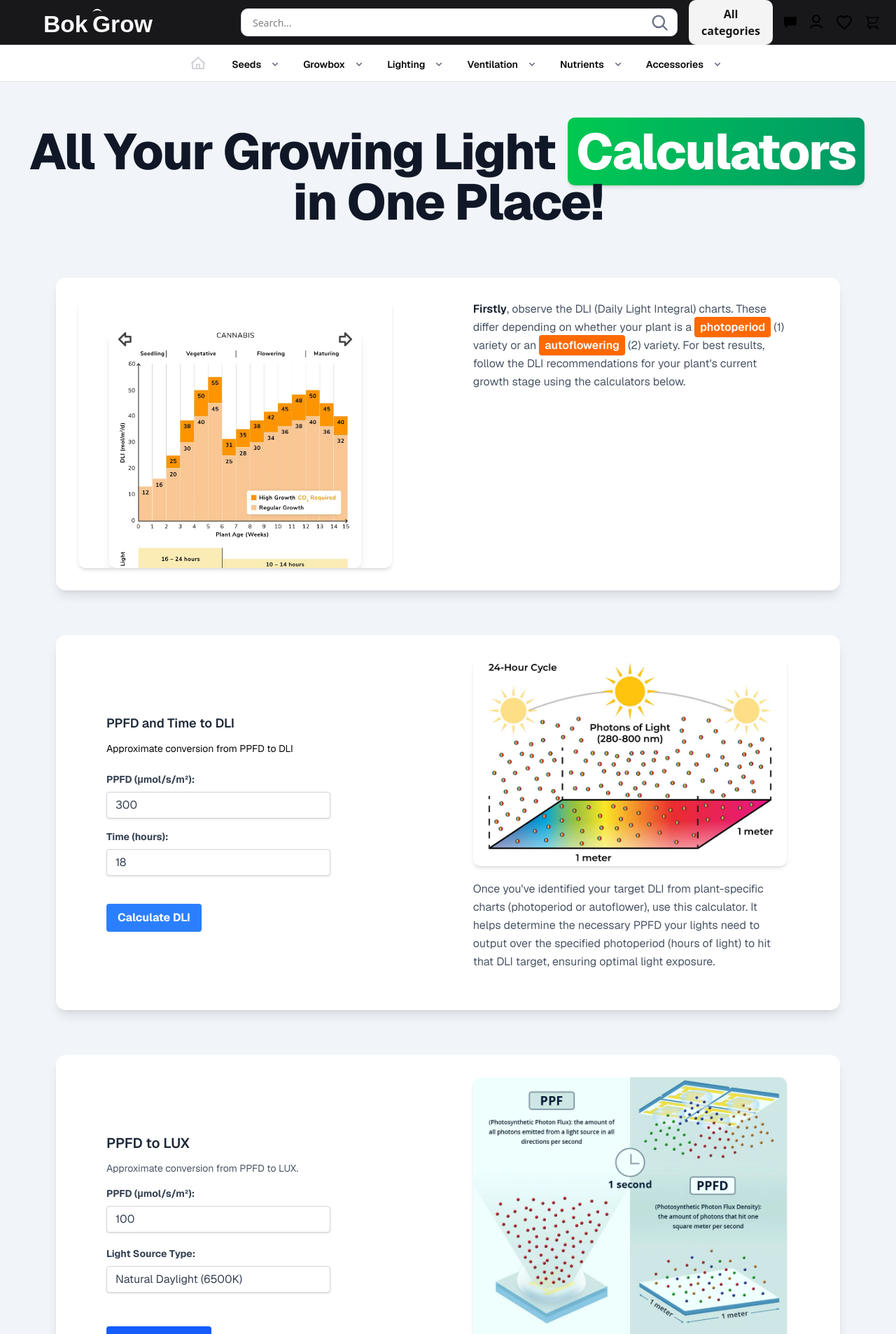
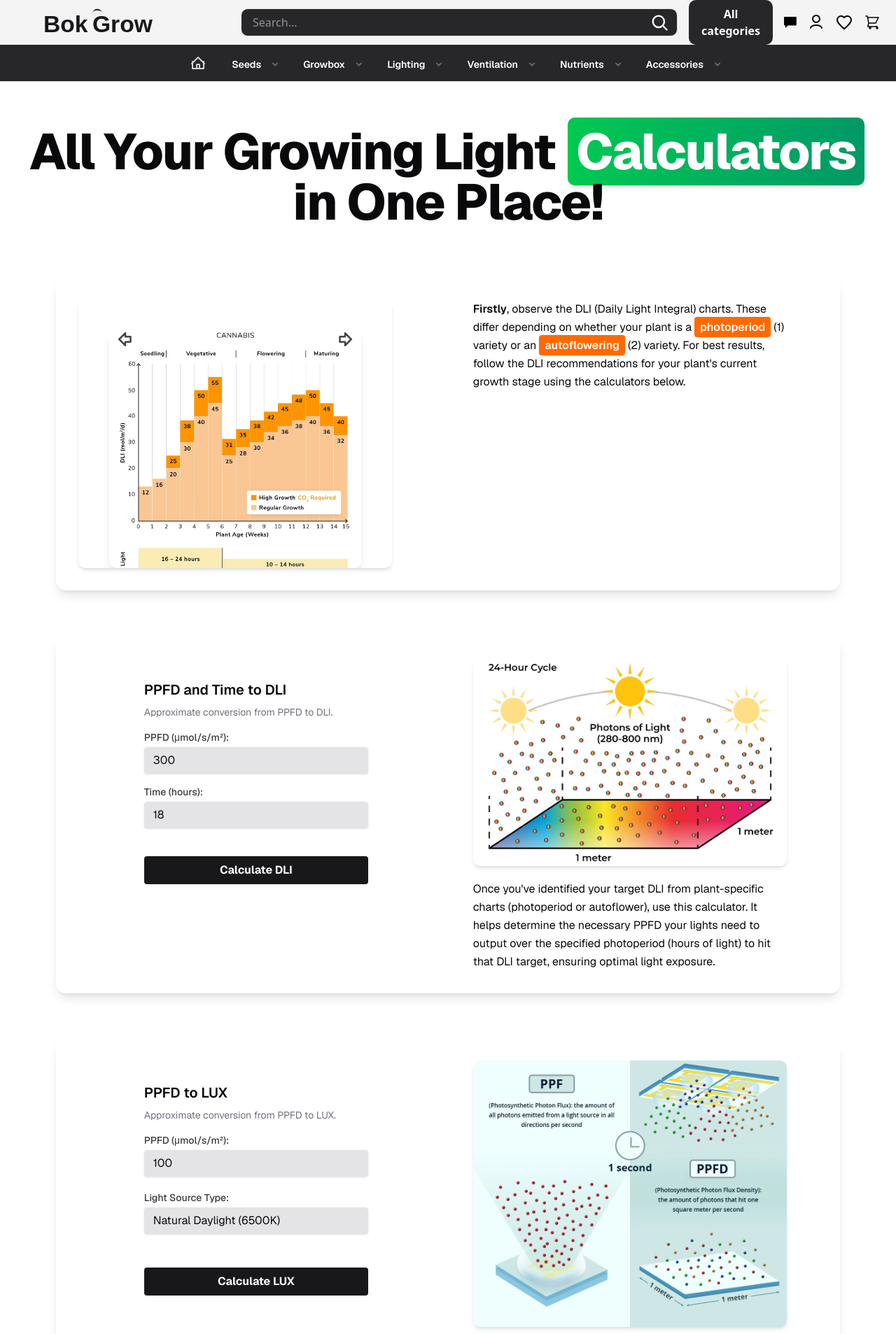
Before and after one commit to milja007/marketShop, a Next.js app: page /light-calc in a window 1280 px wide. Shown: the top 1907 px of the page at 70% size. Built offline with nearby package versions, Linux system fonts and the light colour scheme.

Commit message:
Light dark and general styling playing around

```diff
--- a/app/layout.tsx
+++ b/app/layout.tsx
@@ -2,7 +2,7 @@
 import type { Metadata } from "next";
 import { Geist, Geist_Mono } from "next/font/google";
 import "./globals.css";
-import Header from "@/components/HEADER/header";
+import Header from "@/components/HEADER/Header";
 import Footer from "@/components/FOOTER/Footer";
 import { TanstackProvider } from "@/components/PROVIDERS/tanstack-provider";
 import { ThemeProvider } from "@/components/ThemeProvider/ThemeProvider";
--- a/app/light-calc/page.tsx
+++ b/app/light-calc/page.tsx
@@ -11,11 +11,13 @@ import ImageSlide from "@/components/CALCS/ImageSlide";
 import MaxWidthWrapper from "@/components/MaxWidthWrapper";
 
 import { CALCULATORSECTIONS } from "@/data(fake)/CONSTANTS/FACTORSandCALCS";
+
 const LightCalc = () => {
   return (
-    <div className="bg-slate-100 font-sans min-h-screen">
+    // Use theme's background color
+    <div className="bg-background font-sans min-h-screen">
       <section className="container mx-auto px-4 pt-12 pb-8 md:pt-16 md:pb-10">
-        <h1 className="text-center text-4xl sm:text-5xl md:text-6xl lg:text-7xl font-extrabold tracking-tight text-gray-900">
+        <h1 className="text-center text-4xl sm:text-5xl md:text-6xl lg:text-7xl font-extrabold tracking-tight text-foreground">
           All Your Growing Light{" "}
           <span className="block sm:inline bg-gradient-to-r from-green-500 to-emerald-600 text-white px-3 py-1 sm:py-0.5 rounded-lg shadow-md mt-2 sm:mt-0 mx-1">
             {" "}
@@ -27,7 +29,8 @@ const LightCalc = () => {
       </section>
 
       <MaxWidthWrapper className="pb-24 pt-4 lg:grid lg:grid-cols-1 sm:pb-32 lg:gap-y-16 lg:pt-6 xl:pt-8 lg:pb-52">
-        <div className="bg-white p-6 md:p-8 rounded-xl shadow-lg flex flex-col lg:flex-row gap-8 lg:gap-10 items-center lg:items-start transition-shadow duration-300 hover:shadow-2xl overflow-hidden">
+        {/* First informational card */}
+        <div className="bg-card text-card-foreground p-6 md:p-8 rounded-xl shadow-lg dark:border dark:border-border flex flex-col lg:flex-row gap-8 lg:gap-10 items-center lg:items-start transition-shadow duration-300 hover:shadow-2xl dark:hover:shadow-[0_0_15px_rgba(var(--border),0.5)] overflow-hidden">
           <div className="w-full lg:w-1/2 flex flex-col justify-center items-center lg:items-stretch">
             <div className="rounded-lg overflow-hidden shadow-md w-full max-w-md mx-auto lg:mx-0">
               <ImageSlide
@@ -38,9 +41,14 @@ const LightCalc = () => {
           </div>
 
           <div className="w-full lg:w-1/2 flex flex-col items-center lg:items-start justify-center lg:pl-4">
-            <p className="text-base text-gray-600 max-w-md text-center lg:text-left leading-relaxed">
-              <strong className="font-semibold text-gray-900">Firstly</strong>,
-              observe the DLI (Daily Light Integral) charts. These differ
+            {/* Changed text-muted-foreground to text-card-foreground for brighter text */}
+            <p className="text-base text-card-foreground max-w-md text-center lg:text-left leading-relaxed">
+              <strong className="font-semibold text-card-foreground">
+                {" "}
+                {/* This is already using the brightest card text color */}{" "}
+                Firstly
+              </strong>
+              , observe the DLI (Daily Light Integral) charts. These differ
               depending on whether your plant is a{" "}
               <span className="bg-orange-500 px-2 py-1 font-semibold text-white rounded shadow-sm">
                 photoperiod
@@ -63,7 +71,8 @@ const LightCalc = () => {
             calculatorComponent = <GenericLightCalc {...section.calcProps} />;
           } else {
             calculatorComponent = (
-              <div className="text-red-500 p-4">
+              // Use destructive colors for errors
+              <div className="bg-destructive/10 text-destructive p-4 rounded-md">
                 Error: Calculator type not configured correctly for ID:{" "}
                 {section.id}
               </div>
@@ -73,7 +82,8 @@ const LightCalc = () => {
           return (
             <div
               key={section.id}
-              className="bg-white p-6 md:p-8 rounded-xl shadow-lg flex flex-col lg:flex-row gap-8 lg:gap-10 items-center lg:items-start transition-shadow duration-300 hover:shadow-2xl overflow-hidden"
+              // Use card styles for these sections as well
+              className="bg-card text-card-foreground p-6 md:p-8 rounded-xl shadow-lg dark:border dark:border-border flex flex-col lg:flex-row gap-8 lg:gap-10 items-center lg:items-start transition-shadow duration-300 hover:shadow-2xl dark:hover:shadow-[0_0_15px_rgba(var(--border),0.5)] overflow-hidden"
             >
               <div className="w-full lg:w-1/2 flex flex-col justify-center items-center lg:items-stretch">
                 {calculatorComponent}{" "}
@@ -88,13 +98,13 @@ const LightCalc = () => {
                       width={400}
                       height={240}
                       className="object-cover w-full h-full"
-                      priority={index < 1}
+                      priority={index < 1} // Prioritize LCP elements
                       loading={index < 1 ? "eager" : "lazy"}
                     />
                   </div>
                 )}
-
-                <p className="text-base text-gray-600 max-w-md text-center lg:text-left leading-relaxed">
+                {/* Changed text-muted-foreground to text-card-foreground for brighter text */}
+                <p className="text-base text-card-foreground max-w-md text-center lg:text-left leading-relaxed">
                   {section.description}
                 </p>
               </div>
--- a/components/CALCS/DliToPpfdCalc.tsx
+++ b/components/CALCS/DliToPpfdCalc.tsx
@@ -31,29 +31,28 @@ const DliToPpfdCalc: React.FC = () => {
       return;
     }
 
-    // Calculation: DLI (mol/m²/day) = PPFD (µmol/s/m²) * Hours * 3600 (s/h) / 1,000,000 (µmol/mol)
     const result = (ppfdValue * hoursValue * 3600) / 1_000_000;
-
     setDliResult(result);
   };
 
   return (
-    <div className="flex flex-col   w-80 mt-20 mb-20 ml-10 ">
+    // Adjusted margins for better fit if parent is handling centering/spacing.
+    // Consider props for these if they need to be dynamic.
+    <div className="flex flex-col w-full max-w-xs mx-auto my-8 p-4 md:p-0">
+      {" "}
+      {/* Example: Responsive width and centering */}
       {/* Title */}
-      <h3 className="text-lg font-semibold mb-3 text-gray-800 dark:text-gray-100">
+      <h3 className="text-xl font-semibold mb-2 text-card-foreground">
         PPFD and Time to DLI
       </h3>
-
-      <p className="text-sm text-gray-150">
-        Approximate conversion from PPFD to DLI
+      <p className="text-sm text-muted-foreground mb-4">
+        Approximate conversion from PPFD to DLI.
       </p>
-      <br />
-
       {/* PPFD Input */}
       <div className="mb-4">
         <label
           htmlFor="dli_ppfdInput"
-          className="block text-gray-700 dark:text-gray-300 text-sm font-bold mb-2"
+          className="block text-sm font-medium text-card-foreground/80 mb-1"
         >
           PPFD (μmol/s/m²):
         </label>
@@ -63,15 +62,14 @@ const DliToPpfdCalc: React.FC = () => {
           ref={ppfdInputRef}
           defaultValue={300}
           min={0}
-          className="shadow appearance-none border border-gray-300 dark:border-gray-600 rounded w-80 py-2 px-3 text-gray-700 dark:text-gray-200 bg-white dark:bg-gray-800 leading-tight focus:outline-none focus:shadow-outline"
+          className="shadow-sm appearance-none border border-border rounded w-full py-2 px-3 bg-input text-foreground placeholder:text-muted-foreground/60 leading-tight focus:outline-none focus:ring-2 focus:ring-ring focus:border-primary"
         />
       </div>
-
       {/* Time Input */}
       <div className="mb-4">
         <label
           htmlFor="dli_hoursInput"
-          className="block text-gray-700 dark:text-gray-300 text-sm font-bold mb-2"
+          className="block text-sm font-medium text-card-foreground/80 mb-1"
         >
           Time (hours):
         </label>
@@ -82,34 +80,32 @@ const DliToPpfdCalc: React.FC = () => {
           defaultValue={18}
           min={0}
           max={24}
-          className="shadow appearance-none border border-gray-300 dark:border-gray-600 rounded w-80 py-2 px-3 text-gray-700 dark:text-gray-200 bg-white dark:bg-gray-800 leading-tight focus:outline-none focus:shadow-outline"
+          className="shadow-sm appearance-none border border-border rounded w-full py-2 px-3 bg-input text-foreground placeholder:text-muted-foreground/60 leading-tight focus:outline-none focus:ring-2 focus:ring-ring focus:border-primary"
         />
       </div>
-
       {/* Calculate Button */}
       <div className="mt-6">
         <button
           onClick={calcPpfdAndHoursToDli}
-          className="bg-blue-500 hover:bg-blue-700 text-white font-bold py-2 px-4 rounded focus:outline-none focus:shadow-outline transition duration-150 ease-in-out"
+          className="w-full bg-primary text-primary-foreground hover:bg-primary/90 font-bold py-2 px-4 rounded focus:outline-none focus:ring-2 focus:ring-ring focus:ring-offset-2 dark:focus:ring-offset-card transition duration-150 ease-in-out"
         >
           Calculate DLI
         </button>
       </div>
-
       {/* Error Message */}
       {error && (
         <div
-          className="bg-red-100 dark:bg-red-300 border border-red-400 dark:border-red-500 text-red-700 dark:text-red-900 px-4 py-3 rounded relative mt-4"
+          className="bg-destructive/20 border border-destructive/30 text-destructive px-4 py-3 rounded relative mt-4"
           role="alert"
         >
           <span className="block sm:inline">{error}</span>
         </div>
       )}
-
       {/* Result Message */}
       {dliResult !== null && !error && (
         <div
-          className="bg-green-100 dark:bg-green-300 border border-green-400 dark:border-green-500 text-green-700 dark:text-green-900 px-4 py-3 rounded relative mt-4"
+          // Using a slightly different green shade for better text contrast in dark mode
+          className="bg-green-500/15 border border-green-500/30 text-green-700 dark:text-green-300 px-4 py-3 rounded relative mt-4"
           role="alert"
         >
           <span className="font-bold">Result:</span> DLI ={" "}
--- a/components/CALCS/GenericLightCalc.tsx
+++ b/components/CALCS/GenericLightCalc.tsx
@@ -4,25 +4,24 @@ import React, { useRef, useState } from "react";
 
 // Define the props interface for the generic calculator
 interface GenericLightCalcProps {
-  title: string; // Title of the specific calculator
-  inputLabel: string; // Label for the input field
-  outputLabel: string; // Label for the result display
-  inputDefaultValue: number; // Default value for the input
-  conversionFactors: { [key: string]: number | null }; // The specific set of factors for this calculation
-
+  title: string;
+  inputLabel: string;
+  outputLabel: string;
+  inputDefaultValue: number;
+  conversionFactors: { [key: string]: number | null };
   calculationType:
     | "ppfd-to-lux"
     | "lux-to-ppfd"
     | "lumens-to-ppf"
     | "ppf-to-lumens";
-  outputUnit: string; // The unit for the output result
-  noteText: string; // Explanatory note about the calculation/approximation
+  outputUnit: string;
+  noteText: string;
 }
 
 const formatOptionText = (key: string): string => {
   return key
     .replace(/-/g, " ")
-    .replace(/(\d+)\s?(nm|K|k)/g, "($1$2)") // Add parenthesis around units like (650nm), (3000K)
+    .replace(/(\d+)\s?(nm|K|k)/g, "($1$2)")
     .split(" ")
     .map((word) => word.charAt(0).toUpperCase() + word.slice(1))
     .join(" ");
@@ -38,19 +37,13 @@ const GenericLightCalc: React.FC<GenericLightCalcProps> = ({
   outputUnit,
   noteText,
 }) => {
-  // Create a ref for the input element
   const inputRef = useRef<HTMLInputElement>(null);
-
-  // State to manage the selected light source type (defaulting to the first option key)
   const [lightType, setLightType] = useState<string>(
     Object.keys(conversionFactors)[0]
   );
-  // State to store the calculated result
   const [result, setResult] = useState<number | null>(null);
-  // State to store any error messages
   const [error, setError] = useState<string | null>(null);
 
-  // Function to handle the change in the light type select dropdown
   const handleLightTypeChange = (
     event: React.ChangeEvent<HTMLSelectElement>
   ) => {
@@ -59,8 +52,8 @@ const GenericLightCalc: React.FC<GenericLightCalcProps> = ({
     setError(null);
   };
 
-  // Function to perform the calculation
   const performCalculation = () => {
+    // ... (your existing calculation logic remains the same) ...
     setResult(null);
     setError(null);
 
@@ -87,13 +80,7 @@ const GenericLightCalc: React.FC<GenericLightCalcProps> = ({
       );
       return;
     }
-
-    // Allow non-positive factor only if it's multiplication (like PPFD to LUX, where 0 is valid)
-    // For division-based calculations (LUX to PPFD), factor must be positive.
-    // We check the calculateFunction logic implicitly here. A simple check:
-    // If the output unit suggests division might happen (e.g., contains '/'), enforce positive factor.
-    // This is a heuristic; a more robust way would be to pass a flag in props if needed.
-    const requiresPositiveFactor = outputUnit.includes("/");
+    const requiresPositiveFactor = outputUnit.includes("/"); // Heuristic
     if (requiresPositiveFactor && conversionFactor <= 0) {
       setError(
         `Conversion factor for "${formatOptionText(
@@ -102,39 +89,25 @@ const GenericLightCalc: React.FC<GenericLightCalcProps> = ({
       );
       return;
     }
-
     try {
       let calculatedResult: number;
-
-      // --- Use the calculationType to determine the logic ---
       switch (calculationType) {
         case "ppfd-to-lux":
-          // PPFD (input) * Factor (LUX per PPFD) = LUX (output)
           calculatedResult = inputValue * conversionFactor;
           break;
         case "lux-to-ppfd":
-          // LUX (input) * Factor (PPFD per LUX) = PPFD (output)
-          // Note: Factor is pre-calculated inverse (1 / (LUX per PPFD))
-          // Zero factor check is done above
           calculatedResult = inputValue * conversionFactor;
           break;
         case "lumens-to-ppf":
-          // Lumens (input) * Factor (PPF per Lumen) = PPF (output)
           calculatedResult = inputValue * conversionFactor;
           break;
         case "ppf-to-lumens":
-          // PPF (input) * Factor (Lumens per PPF) = Lumens (output)
-          // Note: Factor is pre-calculated inverse (1 / (PPF per Lumen))
-          // Zero factor check is done above
           calculatedResult = inputValue * conversionFactor;
           break;
         default:
-          // Should not happen if types are correct
           console.error("Unknown calculation type:", calculationType);
           throw new Error("Invalid calculation type specified.");
       }
-      // --- End of calculation logic switch ---
-
       if (isNaN(calculatedResult) || !isFinite(calculatedResult)) {
         setError(
           "Calculation resulted in an invalid number. Check input and factors."
@@ -152,19 +125,19 @@ const GenericLightCalc: React.FC<GenericLightCalcProps> = ({
   };
 
   return (
-    <div className="flex flex-col   w-80 mt-20 mb-20 ml-10">
-      <h3 className="text-xl font-semibold mb-3 text-gray-800 dark:text-gray-100">
+    // Adjusted margins for better fit if parent is handling centering/spacing.
+    <div className="flex flex-col w-full max-w-xs mx-auto my-8 p-4 md:p-0">
+      {" "}
+      {/* Example: Responsive width and centering */}
+      <h3 className="text-xl font-semibold mb-2 text-card-foreground">
         {title}
       </h3>
-      <p className="text-gray-600 dark:text-gray-300 text-sm mb-4">
-        {noteText}
-      </p>
-
+      <p className="text-sm text-muted-foreground mb-4">{noteText}</p>
       {/* Input Field */}
       <div className="mb-5">
         <label
           htmlFor={`input-${title.replace(/\s+/g, "-")}`}
-          className="block text-gray-700 dark:text-gray-300 text-sm font-bold mb-2"
+          className="block text-sm font-medium text-card-foreground/80 mb-1"
         >
           {inputLabel}
         </label>
@@ -175,15 +148,14 @@ const GenericLightCalc: React.FC<GenericLightCalcProps> = ({
           defaultValue={inputDefaultValue}
           min={0}
           step="any"
-          className="shadow-sm appearance-none border border-gray-300 dark:border-gray-600 rounded max-w-xs w-full py-2 px-3 text-gray-700 dark:text-gray-200 leading-tight bg-white dark:bg-gray-800 focus:outline-none focus:ring-2 focus:ring-blue-500 focus:border-transparent"
+          className="shadow-sm appearance-none border border-border rounded w-full py-2 px-3 bg-input text-foreground placeholder:text-muted-foreground/60 leading-tight focus:outline-none focus:ring-2 focus:ring-ring focus:border-primary"
         />
       </div>
-
       {/* Light Type Select */}
       <div className="mb-6">
         <label
           htmlFor={`lightTypeSelect-${title.replace(/\s+/g, "-")}`}
-          className="block text-gray-700 dark:text-gray-300 text-sm font-bold mb-2"
+          className="block text-sm font-medium text-card-foreground/80 mb-1"
         >
           Light Source Type:
         </label>
@@ -191,7 +163,7 @@ const GenericLightCalc: React.FC<GenericLightCalcProps> = ({
           id={`lightTypeSelect-${title.replace(/\s+/g, "-")}`}
           value={lightType}
           onChange={handleLightTypeChange}
-          className="shadow-sm appearance-none border border-gray-300 dark:border-gray-600 rounded max-w-xs w-full py-2 px-3 text-gray-700 dark:text-gray-200 bg-white dark:bg-gray-800 leading-tight focus:outline-none focus:ring-2 focus:ring-blue-500 focus:border-transparent"
+          className="shadow-sm appearance-none border border-border rounded w-full py-2 px-3 bg-input text-foreground leading-tight focus:outline-none focus:ring-2 focus:ring-ring focus:border-primary"
         >
           {Object.keys(conversionFactors).map((key) => (
             <option key={key} value={key}>
@@ -200,31 +172,29 @@ const GenericLightCalc: React.FC<GenericLightCalcProps> = ({
           ))}
         </select>
       </div>
-
       {/* Calculate Button */}
       <div className="mt-6">
         <button
           onClick={performCalculation}
-          className="bg-blue-600 hover:bg-blue-700 text-white font-bold py-2 px-5 rounded focus:outline-none focus:ring-2 focus:ring-offset-2 focus:ring-blue-500 transition duration-150 ease-in-out"
+          className="w-full bg-primary text-primary-foreground hover:bg-primary/90 font-bold py-2 px-5 rounded focus:outline-none focus:ring-2 focus:ring-ring focus:ring-offset-2 dark:focus:ring-offset-card transition duration-150 ease-in-out"
         >
           Calculate {outputLabel.replace("Calculated ", "").replace(":", "")}
         </button>
       </div>
-
       {/* Display Error Message */}
       {error && (
         <div
-          className="mt-4 bg-red-100 dark:bg-red-300 border border-red-400 dark:border-red-500 text-red-700 dark:text-red-900 px-4 py-3 rounded relative max-w-md"
+          className="mt-4 bg-destructive/20 border border-destructive/30 text-destructive px-4 py-3 rounded relative max-w-md"
           role="alert"
         >
           <span className="block sm:inline">{error}</span>
         </div>
       )}
-
       {/* Display Result */}
       {result !== null && !error && (
         <div
-          className="mt-4 bg-green-100 dark:bg-green-300 border border-green-400 dark:border-green-500 text-green-800 dark:text-green-900 px-4 py-3 rounded relative max-w-md"
+          // Using a slightly different green shade for better text contrast in dark mode
+          className="mt-4 bg-green-500/15 border border-green-500/30 text-green-700 dark:text-green-300 px-4 py-3 rounded relative max-w-md"
           role="alert"
         >
           <span className="font-bold">{outputLabel}</span>{" "}
--- a/components/HEADER/LinkNavbar.tsx
+++ b/components/HEADER/LinkNavbar.tsx
@@ -171,7 +171,7 @@ const LinkNavbar: React.FC = () => {
 
   return (
     // Updated nav with theme colors, removed shadow
-    <nav className="bg-card border-b border-border w-full font-sans">
+    <nav className="bg-zinc-800 border-b border-border w-full font-sans">
       <div
         ref={scrollContainerRef}
         className={`
@@ -182,7 +182,7 @@ const LinkNavbar: React.FC = () => {
         `}
         style={{ overflowY: "visible" }}
       >
-        <ul className="flex text-card-foreground">
+        <ul className="flex text-white">
           {" "}
           {/* Default text color for items */}
           <li className="flex items-center mr-5 text-muted-foreground hover:text-cactus transition-colors duration-150">
@@ -196,7 +196,7 @@ const LinkNavbar: React.FC = () => {
               }}
               // Updated text, border colors. Using border-b-[3px] for arbitrary value.
               className="font-semibold px-1 py-2 text-sm
-                         border-b-[3px] border-transparent hover:border-cactus h-13
+                         border-b-[3px] border-transparent hover:border-secondary h-13
                          flex-shrink-0 transition-all duration-200 cursor-default"
               onMouseEnter={() => handleCategoryMouseEnter(category)}
               onMouseLeave={handleCategoryMouseLeave}
@@ -204,8 +204,8 @@ const LinkNavbar: React.FC = () => {
               <Link
                 href={category.slug}
                 // Updated text, hover background/text colors
-                className="font-semibold px-3 py-2.5 text-sm hover:text-accent-foreground
-                           hover:bg-accent rounded-md flex items-center whitespace-nowrap
+                className="font-semibold px-3 py-2.5 text-sm
+                           hover:bg-zinc-700 rounded-md flex items-center whitespace-nowrap
                            transition-colors duration-150"
                 onMouseEnter={() => handleCategoryMouseEnter(category)}
               >
--- a/components/HEADER/SVGS/SearchSvg.tsx
+++ b/components/HEADER/SVGS/SearchSvg.tsx
@@ -1,7 +1,7 @@
 const SearchSvg = () => {
   return (
     <svg
-      className="h-6 w-6  md:h-7 md:w-7 foreground"
+      className="h-6 w-6  md:h-7 md:w-7 text-white md:text-zinc-700 lg:text-white"
       fill="none"
       stroke="currentColor"
       strokeWidth={2}
--- a/components/HEADER/header.tsx
+++ b/components/HEADER/header.tsx
@@ -1,6 +1,6 @@
 // Header.tsx
 import React from "react";
-import Navbar from "./navbar";
+import Navbar from "./Navbar";
 import Search from "./Search";
 import LinkNavbar from "./LinkNavbar";
 
--- a/components/HEADER/navbar.tsx
+++ b/components/HEADER/navbar.tsx
@@ -11,9 +11,9 @@ import MobileMenu from "./SVGS/HamburgerSvg"; // Added for hamburger functionali
 const Navbar: React.FC = () => {
   return (
     <nav
-      className="flex justify-between items-center
+      className="flex justify-between items-center dark:bg-accent
       px-4 sm:px-8 xl:px-12 h-16 w-full
-      bg-primary text-primary-foreground" // Updated colors
+      bg-secondary text-secondary-foreground" // Updated colors
     >
       <div className="flex items-center md:hidden">
         {" "}
@@ -32,9 +32,9 @@ const Navbar: React.FC = () => {
       <div className="flex space-x-2 sm:space-x-4 items-center">
         <button
           className="
-            hidden md:flex bg-secondary text-secondary-foreground font-semibold
-            py-2 px-4 rounded-lg hover:bg-muted
-            focus:outline-none focus:ring-2 focus:ring-ring focus:ring-offset-2 focus:ring-offset-primary
+            hidden md:flex bg-zinc-800 text-white font-semibold
+            py-2 px-4 rounded-lg hover:bg-zinc-700
+            focus:outline-none focus:ring-offset-2 focus:ring-offset-zinc-800
             transition-colors duration-150
             " // Updated colors, removed shadow, refined focus
         >
--- a/components/HEADER/search.tsx
+++ b/components/HEADER/search.tsx
@@ -80,10 +80,10 @@ const Search: React.FC<SearchProps> = ({
   };
 
   let containerClasses = `relative flex items-center transition-all duration-300 ease-in-out group`;
-  const inputBaseClasses = `h-10 border border-gray-300 rounded-lg py-1 text-sm focus:outline-none focus:ring-1 focus:ring-cactus focus:border-cactus bg-white text-black dark:bg-gray-800 dark:text-gray-100 dark:border-gray-700 `;
+  const inputBaseClasses = `h-10 border  rounded-lg py-1 text-md focus:outline-zinc-900 focus:ring-1 focus:ring focus:border-white bg-zinc-800 text-white dark:bg-card dark:text-white dark:border `;
   let currentInputClasses = "";
 
-  const clickableSearchButtonBaseClasses = `absolute right-3 top-1/2 transform -translate-y-1/2 z-10 text-gray-500 dark:text-gray-400 group-hover:text-cactus focus:outline-none`;
+  const clickableSearchButtonBaseClasses = `absolute right-3 top-1/2 transform -translate-y-1/2 z-10 text-white dark:text-gray-400 group-hover:text-cactus focus:outline-none`;
   let iconButtonConditionalClasses = "";
 
   if (onMdSearchToggle !== undefined) {
```
Also changed, not shown: components/FOOTER/Footer2.tsx (+19 -23 lines), components/FOOTER/Footern1.tsx (+19 -18 lines), components/HEADER/SVGS/HamburgerSvg.tsx (+36 -31 lines).
